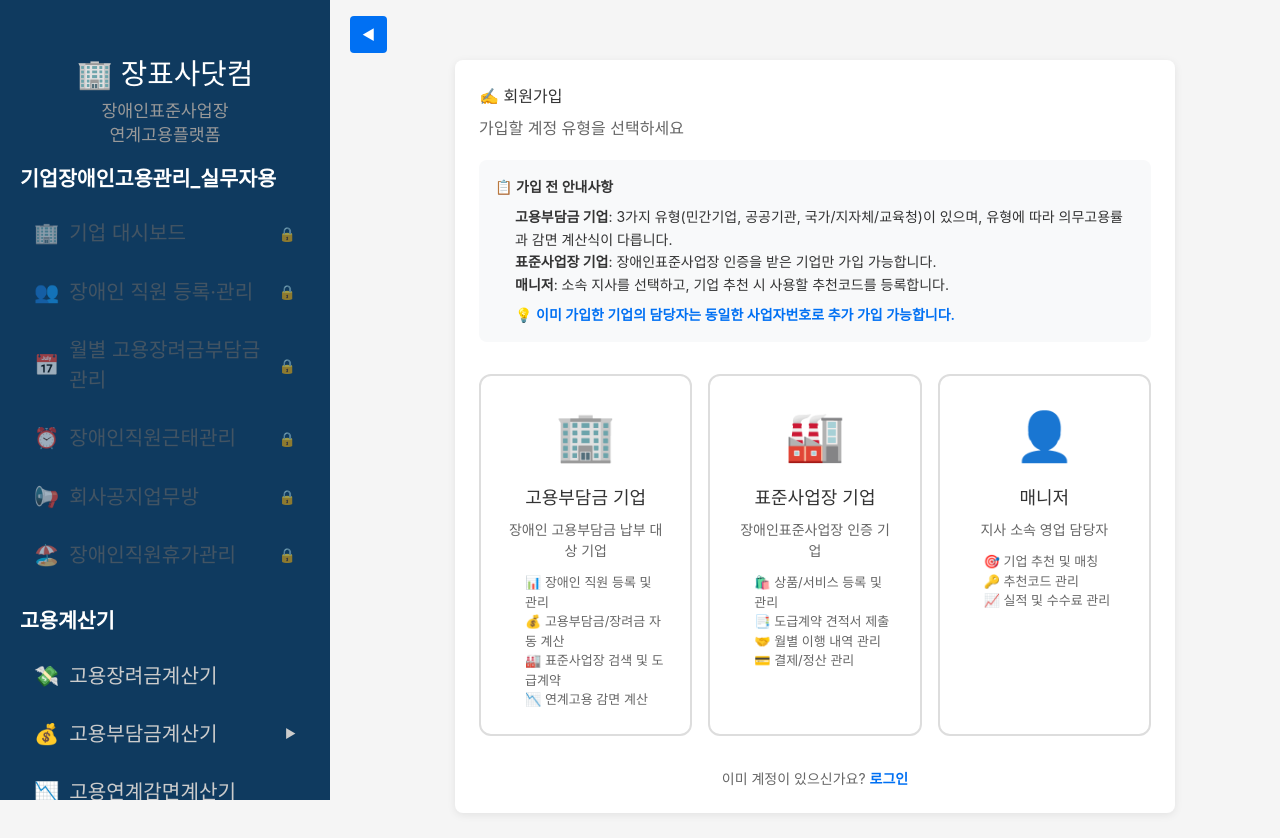
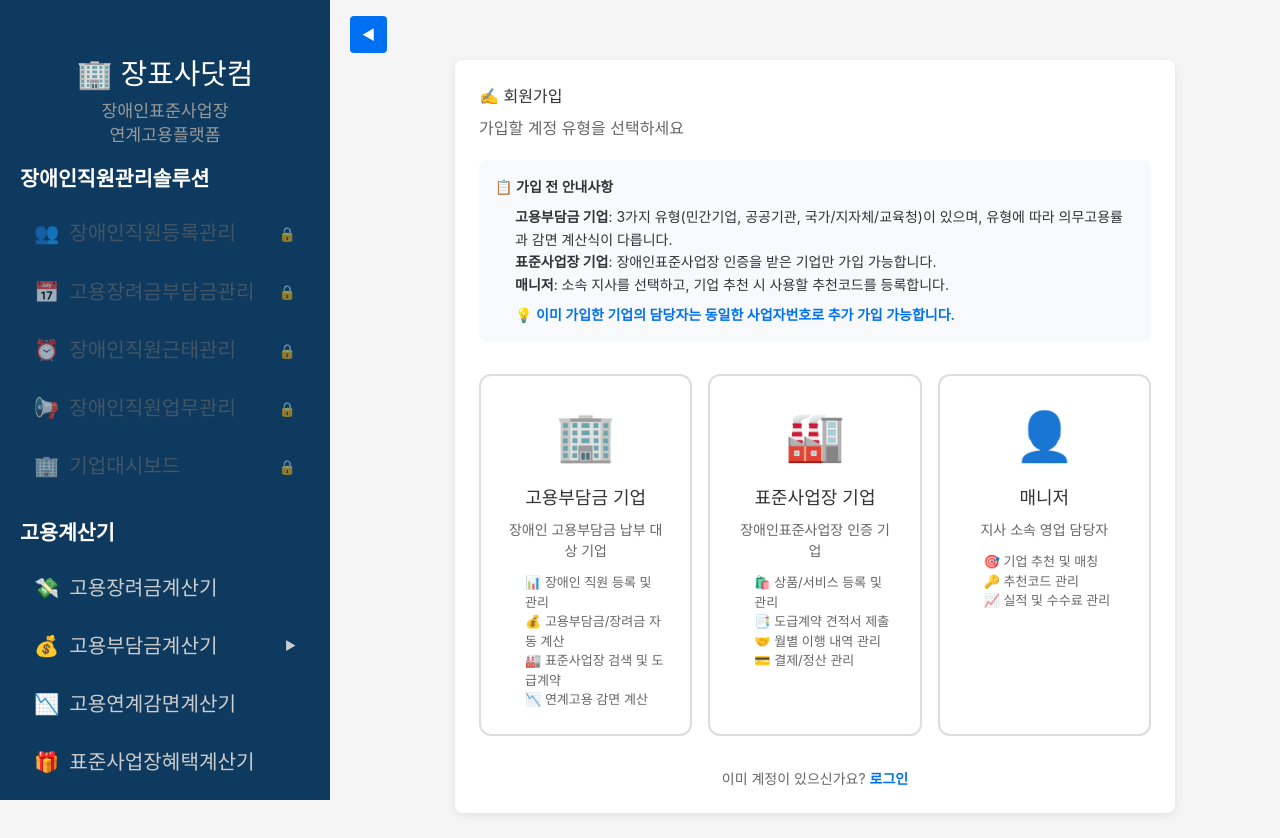
Before and after one commit to masolshop/jangpyosa, a Next.js app in the folder apps/web/: page /signup in a window 1280 px wide. Shown: the top 838 px of the page. Built offline with nearby package versions, Linux system fonts and the light colour scheme.

Commit message:
🎨 사이드바 메뉴 복구 - 장애인직원관리솔루션 버전 (스크린샷과 동일)

```diff
--- a/apps/web/src/components/Sidebar.tsx
+++ b/apps/web/src/components/Sidebar.tsx
@@ -150,22 +150,14 @@ export default function Sidebar() {
 
         {/* 메인 메뉴 */}
         <nav>
-          {/* 기업장애인고용관리_실무자용 */}
+          {/* 장애인직원관리솔루션 */}
           <div style={{ marginBottom: 24 }}>
             <div style={{ fontSize: 20.6, color: "#fff", marginBottom: 12, fontWeight: "bold" }}>
-              기업장애인고용관리_실무자용
+              장애인직원관리솔루션
             </div>
             <MenuItem
-              href="/dashboard/company"
-              label="기업 대시보드"
-              icon="🏢"
-              active={isActive("/dashboard/company")}
-              requiresRole={["BUYER", "SUPPLIER", "SUPER_ADMIN"]}
-              currentRole={userRole}
-            />
-            <MenuItem
               href="/dashboard/employees"
-              label="장애인 직원 등록·관리"
+              label="장애인직원등록관리"
               icon="👥"
               active={isActive("/dashboard/employees")}
               requiresRole={["BUYER", "SUPPLIER", "SUPER_ADMIN"]}
@@ -173,7 +165,7 @@ export default function Sidebar() {
             />
             <MenuItem
               href="/dashboard/monthly"
-              label="월별 고용장려금부담금 관리"
+              label="고용장려금부담금관리"
               icon="📅"
               active={isActive("/dashboard/monthly")}
               requiresRole={["BUYER", "SUPPLIER", "SUPER_ADMIN"]}
@@ -189,17 +181,17 @@ export default function Sidebar() {
             />
             <MenuItem
               href="/dashboard/announcements"
-              label="회사공지업무방"
+              label="장애인직원업무관리"
               icon="📢"
               active={isActive("/dashboard/announcements")}
               requiresRole={["BUYER", "SUPPLIER", "SUPER_ADMIN"]}
               currentRole={userRole}
             />
             <MenuItem
-              href="/dashboard/leave"
-              label="장애인직원휴가관리"
-              icon="🏖️"
-              active={isActive("/dashboard/leave")}
+              href="/dashboard/company"
+              label="기업대시보드"
+              icon="🏢"
+              active={isActive("/dashboard/company")}
               requiresRole={["BUYER", "SUPPLIER", "SUPER_ADMIN"]}
               currentRole={userRole}
             />
```
Also changed, not shown: 1 other file (tests, documents, lock files or other folders).
